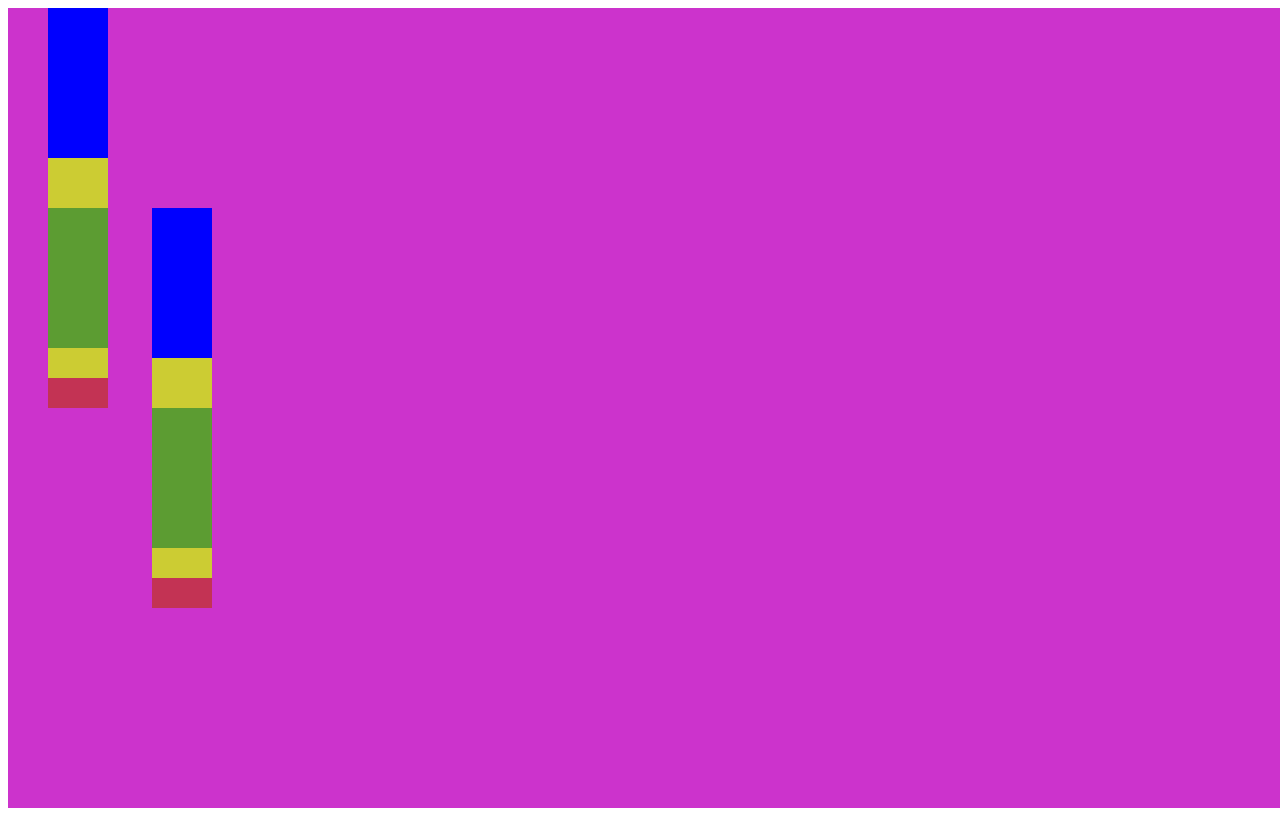
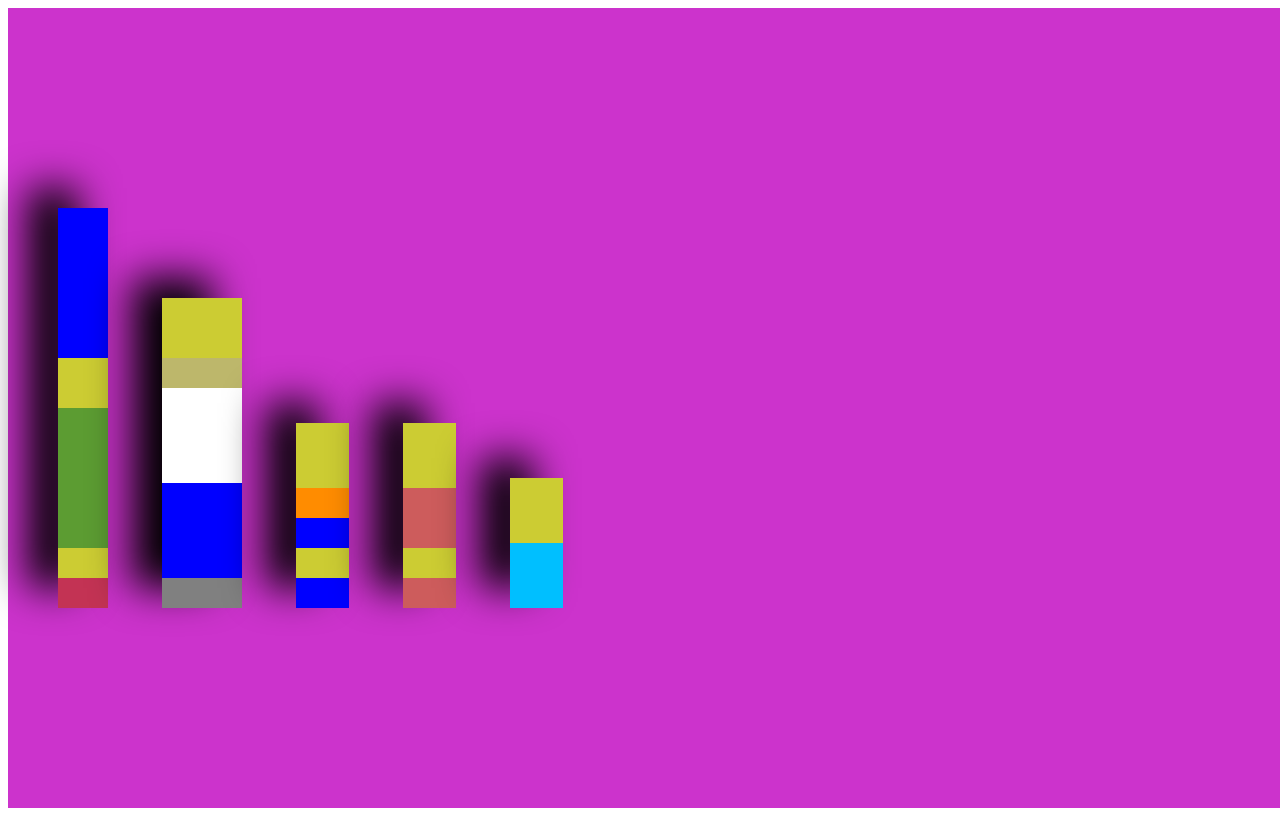
Before and after one commit to Andrey2222/simson_css, a plain HTML site: page index.html in a window 1280 px wide. Shown: the top 816 px of the page. Drawn offline with Linux system fonts and the light colour scheme.

Commit message:
simson final version

```diff
--- a/css/style.css
+++ b/css/style.css
@@ -8,41 +8,139 @@
 .family {
 	display: inline-block;
 	vertical-align: bottom;
-	margin-left: 40px;
+	margin-left: 50px;
+	margin-top: 200px;
+	box-shadow: -30px -20px 40px black;
 }
 
 .marg {
-	width: 60px;
-	height: 600px;
+	width: 50px;
+
+}
+
+.gomer {
+	width: 80px;
+
+}
+
+.bart {
+	width: 53px;
+}
+
+.liza {
+	width: 53px;
+}
+
+.chiald {
+	width: 53px;
 }
 
 .had {
-	width: 60px;
+
 	height: 150px;
 	background-color: blue;
 }
 
 .faice {
-	width: 60px;
+
 	height: 50px;
 	background-color: #CCCC33;
 }
 
 .tors {
-	width: 60px;
+
 	height: 140px;
 	background-color: #5C9C32;
 
 }
 
 .lag {
-	width: 60px;
+
 	height: 30px;
 	background-color: #CCCC33;
 }
 
 .shous {
-	width: 60px;
+
 	height: 30px;
 	background-color: #C33354;
 }
+
+.gomer .had {
+	height: 60px;
+	background-color: #CCCC33;
+}
+
+.gomer .faice {
+	height: 30px;
+	background-color: #BDB76B;
+}
+
+.gomer .tors {
+	height: 95px;
+	background-color: white;
+}
+.gomer .lag {
+	height: 95px;
+	background-color: blue;
+}
+
+.gomer .shous {
+	height: 30px;
+	background-color: #808080;
+}
+
+.bart .had {
+	height: 65px;
+	background-color: #CCCC33;
+}
+
+.bart .faice {
+	height: 30px;
+	background-color: #FF8C00;
+}
+
+.bart .tors {
+	height: 30px;
+	background-color: blue;
+}
+
+.bart .lag {
+	height: 30px;
+	background-color: #CCCC33;
+}
+
+.bart .shous {
+	height: 30px;
+	background-color: blue;
+}
+
+.liza .had {
+	height: 65px;
+	background-color: #CCCC33;
+}
+
+.liza .tors {
+	height: 60px;
+	background-color: #CD5C5C;
+}
+
+.liza .lag {
+	height: 30px;
+	background-color: #CCCC33;
+}
+
+.liza .shous {
+	height: 30px;
+	background-color: #CD5C5C;
+}
+
+.chiald .had {
+	height: 65px;
+	background-color: #CCCC33;
+}
+
+.chiald .tors {
+	height: 65px;
+	background-color: #00BFFF;
+}
--- a/index.html
+++ b/index.html
@@ -22,21 +22,21 @@
 			<div class="shous"></div>
 		</div>
 		<div class="family bart">
-			<div></div>
-			<div></div>
-			<div></div>
-			<div></div>
-			<div></div>
+			<div class="had"></div>
+			<div class="faice"></div>
+			<div class="tors"></div>
+			<div class="lag"></div>
+			<div class="shous"></div>
 		</div>
 		<div class="family liza">
-			<div></div>
-			<div></div>
-			<div></div>
-			<div></div>
+			<div class="had"></div>
+			<div class="tors"></div>
+			<div class="lag"></div>
+			<div class="shous"></div>
 		</div>
 		<div class="family chiald">
-			<div></div>
-			<div></div>
+			<div class="had"></div>
+			<div class="tors"></div>
 		</div>
 	</div>
 </body>
```
